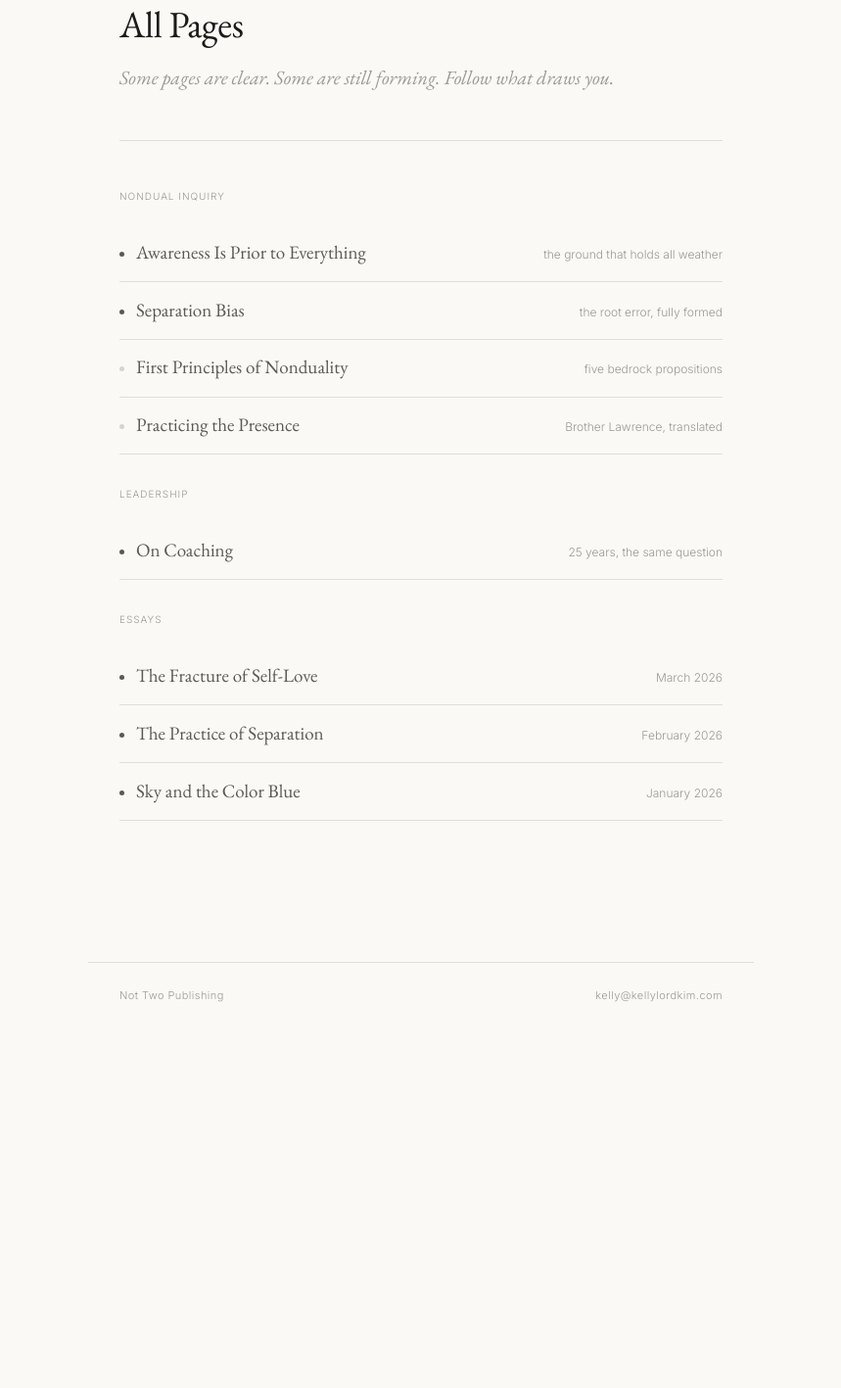
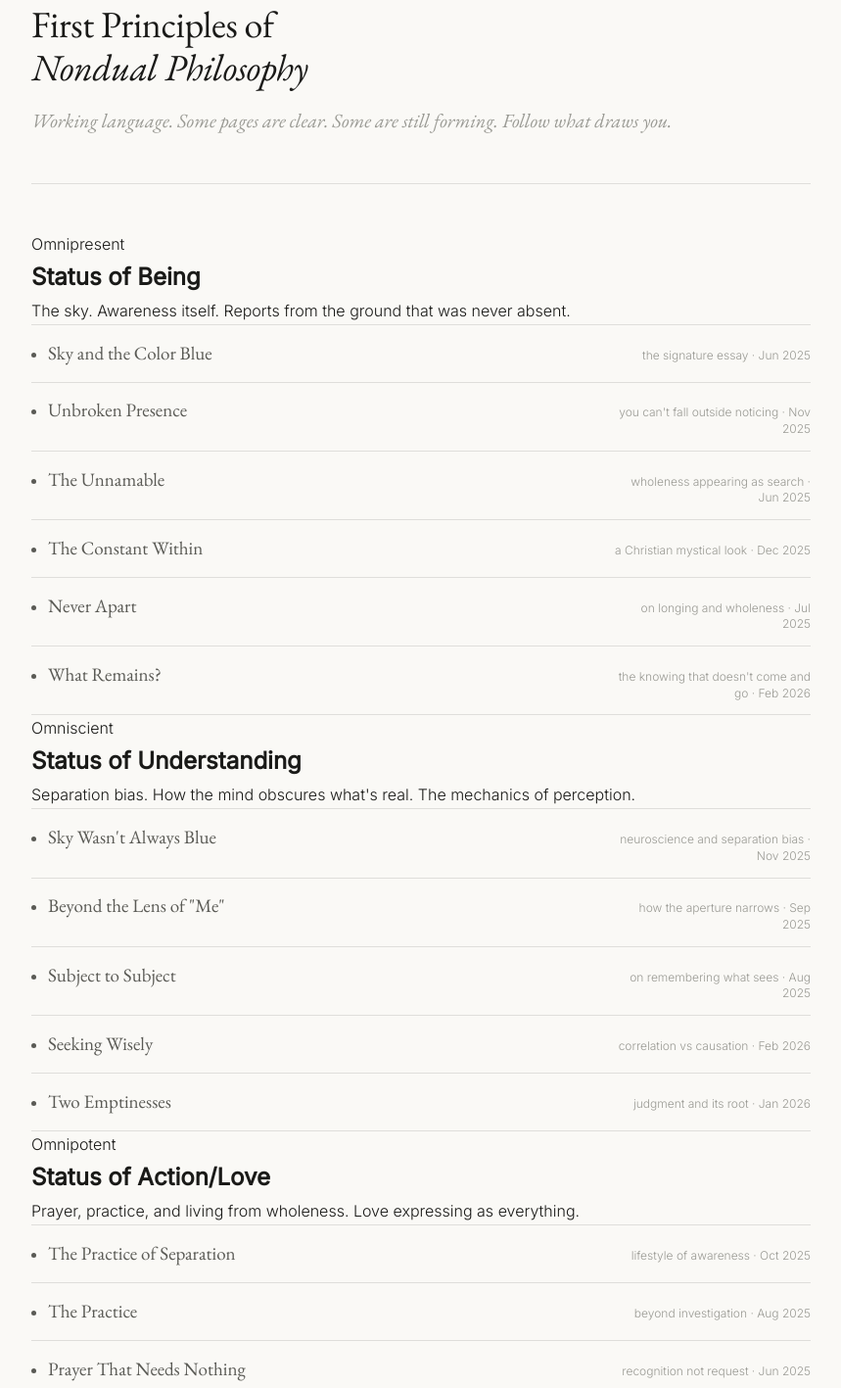
Before and after one commit to lululordkim/Kelly-Lord-Kim, a plain HTML site: page pages/writing.html in a window 1280 px wide. Shown: the part 157-1574 px from the top of the page at 98% size, without its empty margins (210-1069 px from the left). Before the commit the page ends 1231 px from the top, so only its background shows below. Drawn offline with nearby package versions, Linux system fonts and the light colour scheme.

Commit message:
Add files via upload

```diff
--- a/pages/writing.html
+++ b/pages/writing.html
@@ -17,77 +17,156 @@
     </ul>
   </nav>
 
-  <main class="page-wrap">
+  <main class="page-wrap" style="max-width: 860px;">
 
     <div class="page-header">
       <span class="page-kicker">writing</span>
-      <h1 class="page-h1">All Pages</h1>
-      <p class="page-intro">Some pages are clear. Some are still forming. Follow what draws you.</p>
+      <h1 class="page-h1">First Principles of<br><em>Nondual Philosophy</em></h1>
+      <p class="page-intro">Working language. Some pages are clear. Some are still forming. Follow what draws you.</p>
     </div>
 
     <hr class="divider">
 
-    <div class="page-list" style="margin-bottom: 3rem;">
-
-      <div style="margin-bottom: 2rem;">
-        <span class="section-label">nondual inquiry</span>
-        <a href="/Kelly-Lord-Kim/pages/awareness.html" class="page-row">
+    <div id="being" class="writing-section">
+      <span class="writing-section-label">Omnipresent</span>
+      <h2 class="writing-section-title">Status of Being</h2>
+      <p class="writing-section-def">The sky. Awareness itself. Reports from the ground that was never absent.</p>
+      <div class="page-list">
+        <a href="/Kelly-Lord-Kim/pages/essays/sky-and-the-color-blue.html" class="page-row">
           <span class="page-dot full"></span>
-          <span class="page-title">Awareness Is Prior to Everything</span>
-          <span class="page-aside">the ground that holds all weather</span>
+          <span class="page-title">Sky and the Color Blue</span>
+          <span class="page-aside">the signature essay · Jun 2025</span>
         </a>
-        <a href="/Kelly-Lord-Kim/pages/separation-bias.html" class="page-row">
+        <a href="/Kelly-Lord-Kim/pages/essays/unbroken-presence.html" class="page-row">
           <span class="page-dot full"></span>
-          <span class="page-title">Separation Bias</span>
-          <span class="page-aside">the root error, fully formed</span>
+          <span class="page-title">Unbroken Presence</span>
+          <span class="page-aside">you can't fall outside noticing · Nov 2025</span>
         </a>
-        <a href="/Kelly-Lord-Kim/pages/first-principles.html" class="page-row">
-          <span class="page-dot"></span>
-          <span class="page-title">First Principles of Nonduality</span>
-          <span class="page-aside">five bedrock propositions</span>
+        <a href="/Kelly-Lord-Kim/pages/essays/the-unnamable.html" class="page-row">
+          <span class="page-dot full"></span>
+          <span class="page-title">The Unnamable</span>
+          <span class="page-aside">wholeness appearing as search · Jun 2025</span>
         </a>
-        <a href="/Kelly-Lord-Kim/pages/brother-lawrence.html" class="page-row">
-          <span class="page-dot"></span>
-          <span class="page-title">Practicing the Presence</span>
-          <span class="page-aside">Brother Lawrence, translated</span>
+        <a href="/Kelly-Lord-Kim/pages/essays/the-constant-within.html" class="page-row">
+          <span class="page-dot full"></span>
+          <span class="page-title">The Constant Within</span>
+          <span class="page-aside">a Christian mystical look · Dec 2025</span>
+        </a>
+        <a href="/Kelly-Lord-Kim/pages/essays/never-apart.html" class="page-row">
+          <span class="page-dot full"></span>
+          <span class="page-title">Never Apart</span>
+          <span class="page-aside">on longing and wholeness · Jul 2025</span>
+        </a>
+        <a href="/Kelly-Lord-Kim/pages/essays/what-remains.html" class="page-row">
+          <span class="page-dot full"></span>
+          <span class="page-title">What Remains?</span>
+          <span class="page-aside">the knowing that doesn't come and go · Feb 2026</span>
         </a>
       </div>
+    </div>
 
-      <div style="margin-bottom: 2rem;">
-        <span class="section-label">leadership</span>
-        <a href="/Kelly-Lord-Kim/pages/coaching.html" class="page-row">
+    <div id="understanding" class="writing-section">
+      <span class="writing-section-label">Omniscient</span>
+      <h2 class="writing-section-title">Status of Understanding</h2>
+      <p class="writing-section-def">Separation bias. How the mind obscures what's real. The mechanics of perception.</p>
+      <div class="page-list">
+        <a href="/Kelly-Lord-Kim/pages/essays/sky-wasnt-always-blue.html" class="page-row">
           <span class="page-dot full"></span>
-          <span class="page-title">On Coaching</span>
-          <span class="page-aside">25 years, the same question</span>
+          <span class="page-title">Sky Wasn't Always Blue</span>
+          <span class="page-aside">neuroscience and separation bias · Nov 2025</span>
+        </a>
+        <a href="/Kelly-Lord-Kim/pages/essays/beyond-the-lens.html" class="page-row">
+          <span class="page-dot full"></span>
+          <span class="page-title">Beyond the Lens of "Me"</span>
+          <span class="page-aside">how the aperture narrows · Sep 2025</span>
+        </a>
+        <a href="/Kelly-Lord-Kim/pages/essays/subject-to-subject.html" class="page-row">
+          <span class="page-dot full"></span>
+          <span class="page-title">Subject to Subject</span>
+          <span class="page-aside">on remembering what sees · Aug 2025</span>
+        </a>
+        <a href="/Kelly-Lord-Kim/pages/essays/seeking-wisely.html" class="page-row">
+          <span class="page-dot full"></span>
+          <span class="page-title">Seeking Wisely</span>
+          <span class="page-aside">correlation vs causation · Feb 2026</span>
+        </a>
+        <a href="/Kelly-Lord-Kim/pages/essays/two-emptinesses.html" class="page-row">
+          <span class="page-dot full"></span>
+          <span class="page-title">Two Emptinesses</span>
+          <span class="page-aside">judgment and its root · Jan 2026</span>
         </a>
       </div>
+    </div>
 
-      <div>
-        <span class="section-label">essays</span>
-        <a href="#" class="page-row">
-          <span class="page-dot full"></span>
-          <span class="page-title">The Fracture of Self-Love</span>
-          <span class="page-aside">March 2026</span>
-        </a>
-        <a href="#" class="page-row">
+    <div id="action" class="writing-section">
+      <span class="writing-section-label">Omnipotent</span>
+      <h2 class="writing-section-title">Status of Action/Love</h2>
+      <p class="writing-section-def">Prayer, practice, and living from wholeness. Love expressing as everything.</p>
+      <div class="page-list">
+        <a href="/Kelly-Lord-Kim/pages/essays/practice-of-separation.html" class="page-row">
           <span class="page-dot full"></span>
           <span class="page-title">The Practice of Separation</span>
-          <span class="page-aside">February 2026</span>
+          <span class="page-aside">lifestyle of awareness · Oct 2025</span>
         </a>
-        <a href="#" class="page-row">
+        <a href="/Kelly-Lord-Kim/pages/essays/the-practice.html" class="page-row">
           <span class="page-dot full"></span>
-          <span class="page-title">Sky and the Color Blue</span>
-          <span class="page-aside">January 2026</span>
+          <span class="page-title">The Practice</span>
+          <span class="page-aside">beyond investigation · Aug 2025</span>
+        </a>
+        <a href="/Kelly-Lord-Kim/pages/essays/prayer-that-needs-nothing.html" class="page-row">
+          <span class="page-dot full"></span>
+          <span class="page-title">Prayer That Needs Nothing</span>
+          <span class="page-aside">recognition not request · Jun 2025</span>
+        </a>
+        <a href="/Kelly-Lord-Kim/pages/essays/nothing-outside-of-love.html" class="page-row">
+          <span class="page-dot full"></span>
+          <span class="page-title">Nothing Outside of Love</span>
+          <span class="page-aside">from boundless presence · Jun 2025</span>
+        </a>
+        <a href="/Kelly-Lord-Kim/pages/essays/the-infinite-invisible.html" class="page-row">
+          <span class="page-dot full"></span>
+          <span class="page-title">The Infinite Invisible</span>
+          <span class="page-aside">when emptiness reveals fullness · Jul 2025</span>
+        </a>
+        <a href="/Kelly-Lord-Kim/pages/essays/nondual-approach-to-goals.html" class="page-row">
+          <span class="page-dot full"></span>
+          <span class="page-title">A Nondual Approach to Goals</span>
+          <span class="page-aside">action from openness · Jan 2026</span>
         </a>
       </div>
+    </div>
 
+    <hr class="divider">
+
+    <div class="page-list">
+      <span class="section-label">concept pages</span>
+      <a href="/Kelly-Lord-Kim/pages/separation-bias.html" class="page-row">
+        <span class="page-dot full"></span>
+        <span class="page-title">Separation Bias</span>
+        <span class="page-aside">the root error, fully formed</span>
+      </a>
+      <a href="/Kelly-Lord-Kim/pages/awareness.html" class="page-row">
+        <span class="page-dot full"></span>
+        <span class="page-title">Awareness Is Prior to Everything</span>
+        <span class="page-aside">the ground itself</span>
+      </a>
+      <a href="/Kelly-Lord-Kim/pages/first-principles.html" class="page-row">
+        <span class="page-dot"></span>
+        <span class="page-title">First Principles of Nonduality</span>
+        <span class="page-aside">five bedrock propositions</span>
+      </a>
+      <a href="/Kelly-Lord-Kim/pages/brother-lawrence.html" class="page-row">
+        <span class="page-dot"></span>
+        <span class="page-title">Practicing the Presence</span>
+        <span class="page-aside">Brother Lawrence, translated</span>
+      </a>
     </div>
 
   </main>
 
   <footer class="footer">
-    <span>Not Two Publishing</span>
-    <a href="mailto:kelly@kellylordkim.com" style="color: inherit;">kelly@kellylordkim.com</a>
+    <span>Not-Two Publishing</span>
+    <a href="mailto:kelly@kellylordkim.com">kelly@kellylordkim.com</a>
   </footer>
 
 </body>
```
